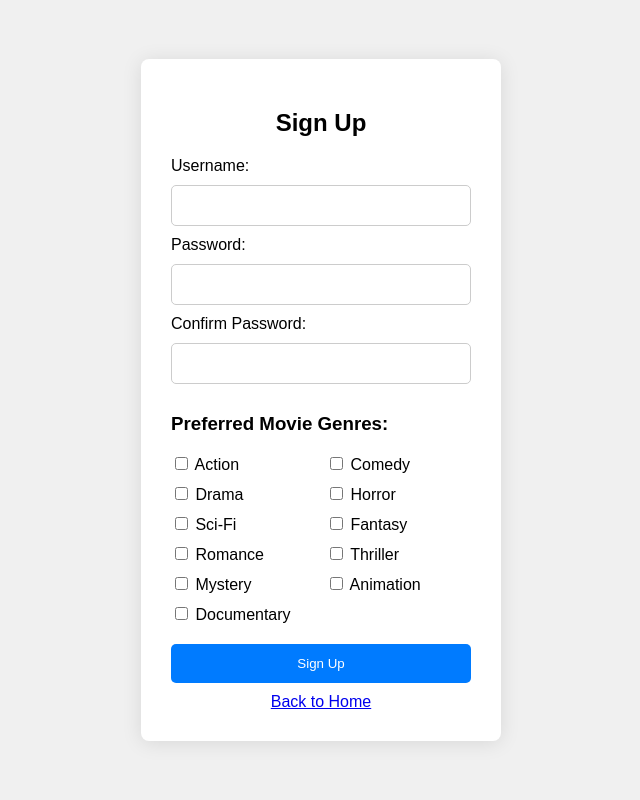
After one commit to se-zeus/popcorn_pal_2.0, a Flask app: page /signup in a window 1280 px wide. The commit adds this page. Shown: the whole page, without its empty margins (319-959 px from the left). Run offline with Flask 3, Linux system fonts and the light colour scheme.

Commit message:
sign-in/sign-up functions are added.

```diff
--- a/main.py
+++ b/main.py
@@ -13,6 +13,20 @@ from datetime import date, datetime
 import logging
 import traceback
 import urllib.error
+from flask import Flask, render_template, request, redirect, url_for, flash
+from pymongo import MongoClient
+import bcrypt
+from flask import jsonify
+from flask import session
+
+app = Flask(__name__)
+app.secret_key = 'your_secret_key'  # Replace with a strong secret key
+
+# Replace with your MongoDB connection string
+uri = "mongodb+srv://seyoubin:seyoubin@csc510.pdrzq.mongodb.net/?retryWrites=true&w=majority&appName=csc510"
+client = MongoClient(uri)
+db = client['test']  # Use your database name
+users_collection = db['users']  # Use your collection name
 
 # Set up logging
 logging.basicConfig(level=logging.INFO, format='%(asctime)s - %(levelname)s - %(message)s')
@@ -192,5 +206,64 @@ def recommend():
         logging.error(traceback.format_exc())
         return "An error occurred."
 
+@app.route('/signup', methods=['GET', 'POST'])
+def signup():
+    if request.method == 'POST':
+        username = request.form['username']
+        password = request.form['password']
+        confirm_password = request.form['confirm_password']
+        genres = request.form.getlist('genre')
+
+        if password != confirm_password:
+            return jsonify({'status': 'error', 'message': 'Passwords do not match!'}), 400
+
+        # Check if user already exists
+        if users_collection.find_one({'username': username}):
+            return jsonify({'status': 'error', 'message': 'User already exists!'}), 400
+
+        # Hash the password
+        hashed_password = bcrypt.hashpw(password.encode('utf-8'), bcrypt.gensalt())
+
+        # Create a new user
+        users_collection.insert_one({
+            'username': username,
+            'password': hashed_password,
+            'preferred_genres': genres
+        })
+
+        return jsonify({'status': 'success', 'message': 'Your account has been created!'}), 201
+
+    return render_template('signup.html')
+
+from flask import session
+
+@app.route('/signin', methods=['GET', 'POST'])
+def signin():
+    if request.method == 'POST':
+        username = request.form['username']
+        password = request.form['password']
+
+        user = users_collection.find_one({'username': username})
+        if user and bcrypt.checkpw(password.encode('utf-8'), user['password']):
+            session['username'] = username  # Store username in session
+            return jsonify({'status': 'success', 'message': 'You are signed in!'}), 200
+
+        return jsonify({'status': 'error', 'message': 'Check your username or password.'}), 400
+
+    return render_template('signin.html')
+
+@app.route('/signout')
+def signout():
+    session.clear()  # Clear the session
+    return render_template('home.html')
+
+@app.route('/myprofile')
+def my_profile():
+    if 'username' in session:
+        username = session['username']
+        user = users_collection.find_one({'username': username})
+        return render_template('myprofile.html', user=user)
+    return render_template('signin.html')
+
 if __name__ == '__main__':
     app.run(debug=True)
--- /dev/null
+++ b/templates/signup.html
@@ -0,0 +1,137 @@
+<!DOCTYPE html>
+<html lang="en">
+<head>
+    <meta charset="UTF-8">
+    <meta name="viewport" content="width=device-width, initial-scale=1.0">
+    <title>Sign Up</title>
+    <style>
+        body {
+            font-family: Arial, sans-serif;
+            margin: 0;
+            padding: 0;
+            display: flex;
+            justify-content: center;
+            align-items: center;
+            height: 100vh;
+            background-color: #f0f0f0;
+        }
+        .form-container {
+            background-color: white;
+            padding: 30px;
+            border-radius: 8px;
+            box-shadow: 0 2px 20px rgba(0, 0, 0, 0.1);
+            width: 300px;
+        }
+        h2 {
+            text-align: center;
+            margin-bottom: 20px;
+        }
+        input[type="text"], input[type="password"] {
+            width: 100%;
+            padding: 12px;
+            margin: 10px 0;
+            border: 1px solid #ccc;
+            border-radius: 5px;
+            box-sizing: border-box;
+        }
+        button {
+            padding: 12px 15px;
+            border: none;
+            border-radius: 5px;
+            background-color: #007BFF;
+            color: white;
+            cursor: pointer;
+            width: 100%;
+            margin-top: 10px;
+        }
+        button:hover {
+            background-color: #0056b3;
+        }
+        .checkbox-group {
+            margin: 10px 0;
+            display: grid;
+            grid-template-columns: repeat(2, 1fr);
+            gap: 10px;
+        }
+        .back-home {
+            margin-top: 10px;
+            text-align: center;
+        }
+        .error-message {
+            color: red;
+            text-align: center;
+            margin-top: 10px;
+        }
+    </style>
+    <script>
+        document.addEventListener('DOMContentLoaded', function() {
+            document.getElementById('signup-form').onsubmit = function(event) {
+                event.preventDefault(); // Prevent default form submission
+
+                const formData = new FormData(this);
+
+                fetch("{{ url_for('signup') }}", {
+                    method: 'POST',
+                    body: formData
+                })
+                .then(response => response.json())
+                .then(data => {
+                    if (data.status === 'success') {
+                        alert(data.message); // Show success message
+                        window.location.href = "{{ url_for('signin') }}"; // Redirect to sign in
+                    } else {
+                        document.getElementById('error-message').textContent = data.message; // Show error message
+                    }
+                })
+                .catch(error => {
+                    console.error('Error:', error);
+                });
+            };
+        });
+    </script>
+</head>
+<body>
+    <div class="form-container">
+        <h2>Sign Up</h2>
+
+        {% with messages = get_flashed_messages(with_categories=True) %}
+            {% if messages %}
+                <ul>
+                {% for category, message in messages %}
+                    <li class="{{ category }}">{{ message }}</li>
+                {% endfor %}
+                </ul>
+            {% endif %}
+        {% endwith %}
+
+        <form id="signup-form">
+            <label for="username">Username:</label>
+            <input type="text" name="username" required>
+            <label for="password">Password:</label>
+            <input type="password" id="password" name="password" required>
+            <label for="confirm-password">Confirm Password:</label>
+            <input type="password" id="confirm-password" name="confirm_password" required>
+            <h3>Preferred Movie Genres:</h3>
+            <div class="checkbox-group">
+                <label><input type="checkbox" name="genre" value="Action"> Action</label>
+                <label><input type="checkbox" name="genre" value="Comedy"> Comedy</label>
+                <label><input type="checkbox" name="genre" value="Drama"> Drama</label>
+                <label><input type="checkbox" name="genre" value="Horror"> Horror</label>
+                <label><input type="checkbox" name="genre" value="Sci-Fi"> Sci-Fi</label>
+                <label><input type="checkbox" name="genre" value="Fantasy"> Fantasy</label>
+                <label><input type="checkbox" name="genre" value="Romance"> Romance</label>
+                <label><input type="checkbox" name="genre" value="Thriller"> Thriller</label>
+                <label><input type="checkbox" name="genre" value="Mystery"> Mystery</label>
+                <label><input type="checkbox" name="genre" value="Animation"> Animation</label>
+                <label><input type="checkbox" name="genre" value="Documentary"> Documentary</label>
+            </div>
+            <div id="error-message" class="error-message"></div>
+            <button type="submit">Sign Up</button>
+        </form>
+
+        <div class="back-home">
+            <a href="{{ url_for('home') }}">Back to Home</a>
+        </div>
+    </div>
+</body>
+</html>
```
Also changed, not shown: templates/home.html (+83 -0 lines), templates/myprofile.html (added, +73 -0 lines), templates/signin.html (added, +105 -0 lines).
